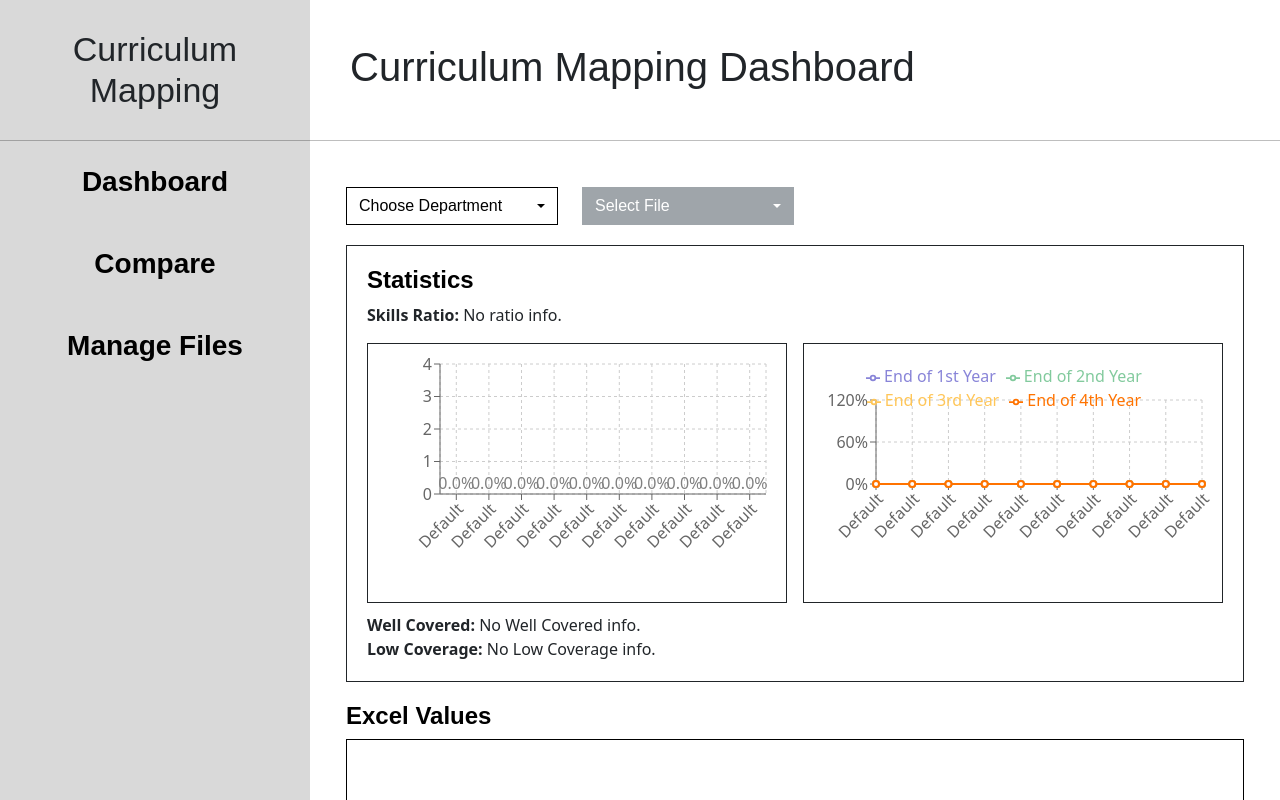
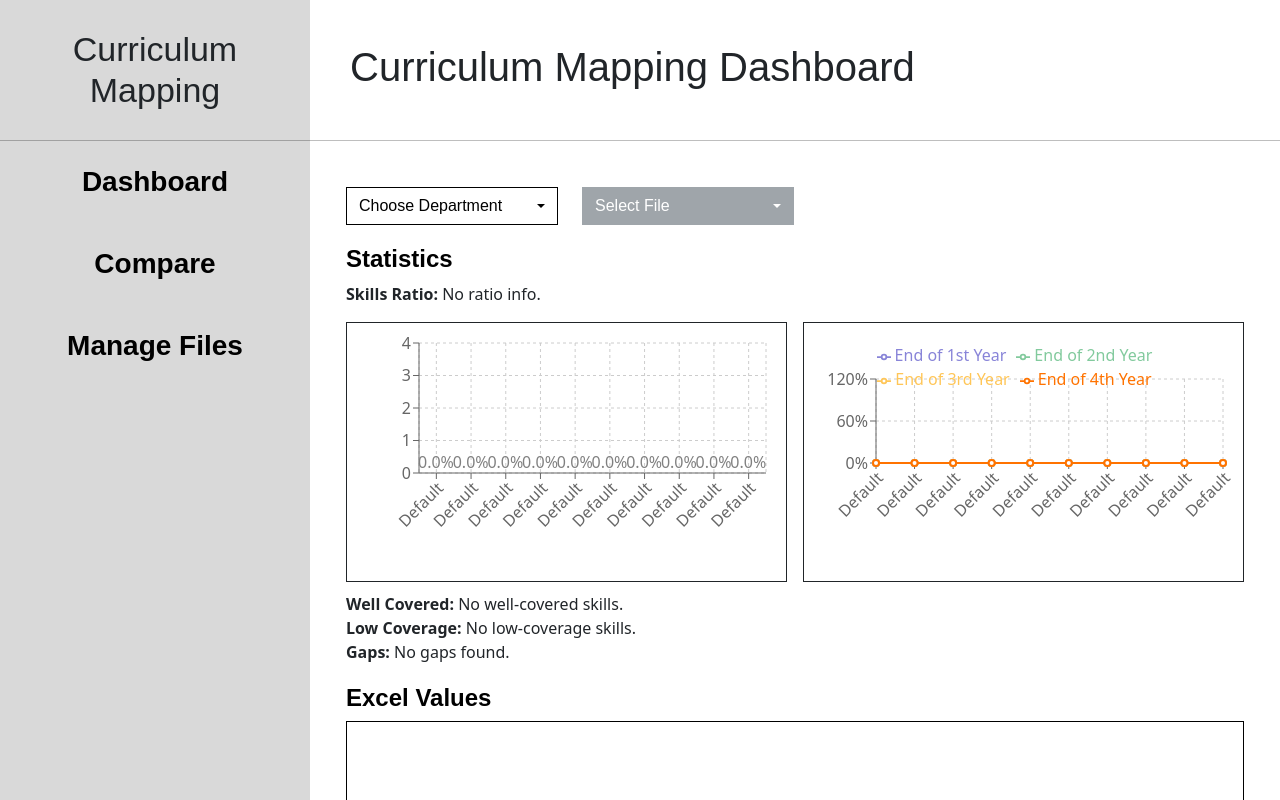
Before and after one commit to Xayonite/CurriculumDashboard, a React (Vite) app: page / in a window 1280 px wide. Built offline with nearby package versions, Linux system fonts and the light colour scheme.

Commit message:
Project 98% Done!
Refine nalang ng designs.

```diff
--- a/src/App.css
+++ b/src/App.css
@@ -58,5 +58,11 @@
 }
 
 .graph-style{
-    max-height: 1000px;
+    width:100%;
+    height:300px;
 }
+
+.chart-download-button{
+    width:100%;
+    height: 40px;
+}
--- /dev/null
+++ b/src/components/chartDownloadButton.jsx
@@ -0,0 +1,31 @@
+import { toPng } from "html-to-image";
+import "../App.css"
+
+const ChartDownloadButton = ({ chartRef, fileName, type = "line" }) => {
+  const handleDownload = () => {
+    if (!chartRef.current) return alert("Chart ref not found!");
+
+    toPng(chartRef.current, { backgroundColor: "white" })
+      .then((dataUrl) => {
+        const link = document.createElement("a");
+        const name = fileName ? fileName.split(".")[0] : "chart";
+        link.download = `${name}-${type}Chart.png`; // ✅ Dynamically set chart type
+        link.href = dataUrl;
+        link.click();
+      })
+      .catch((err) => {
+        console.error(`Failed to download ${type} chart:`, err);
+      });
+  };
+
+  return (
+    <button
+      onClick={handleDownload}
+      className='chart-download-button'
+    >
+      Download {type === "line" ? "Line" : "Bar"} Chart
+    </button>
+  );
+};
+
+export default ChartDownloadButton;
--- /dev/null
+++ b/src/components/formattedList.jsx
@@ -0,0 +1,30 @@
+import React from "react";
+import PropTypes from "prop-types";
+
+function FormattedList({ items, emptyText }) {
+  // Ensure items is always an array
+  if (!Array.isArray(items) || items.length === 0) {
+    return <> {emptyText} </>;
+  }
+
+  if (items.length === 1) return <>{items[0]}.</>;
+
+  const last = items[items.length - 1];
+  return (
+    <>
+      {items.slice(0, -1).join(", ")}, and {last}.
+    </>
+  );
+}
+
+FormattedList.propTypes = {
+  items: PropTypes.arrayOf(PropTypes.string),
+  emptyText: PropTypes.string
+};
+
+FormattedList.defaultProps = {
+  items: [],
+  emptyText: "None."
+};
+
+export default FormattedList;
--- a/src/components/skillBarChart.jsx
+++ b/src/components/skillBarChart.jsx
@@ -1,15 +1,19 @@
-import '../App.css'
 import {
   BarChart, Bar, XAxis, YAxis, Tooltip,
   ResponsiveContainer, CartesianGrid, Cell,
 } from "recharts";
+import { useRef } from "react";
+import ChartDownloadButton from "./chartDownloadButton";
+import '../App.css'
 
-function SkillBarChart({ data }) {
+function SkillBarChart({ skillDistribution, fileName  }) {
+  const chartRef = useRef(null);
+
   return (
-    <div className='graph-style'>
+    <div ref={chartRef} className='graph-style'>
         <ResponsiveContainer width="100%" height={300}>
         <BarChart
-            data={data}
+            data={skillDistribution}
             margin={{ top: 20, right: 20, left: 12, bottom: 70 }}
         >
             <CartesianGrid strokeDasharray="3 3" />
@@ -27,13 +31,20 @@ function SkillBarChart({ data }) {
             name="Coverage (%)"
             label={{ position: "top", formatter: (val) => `${val.toFixed(1)}%` }}
             >
-            {data.map((entry, index) => (
+            {skillDistribution.map((entry, index) => (
                 <Cell key={`cell-${index}`} fill={entry.color} />
             ))}
             </Bar>
         </BarChart>
         </ResponsiveContainer>
-    </div>
+
+        <ChartDownloadButton
+          chartRef={chartRef}
+          fileName={fileName}
+          type="Bar"
+        />
+
+        </div>
   );
 }
 
--- a/src/components/skillsLineChart.jsx
+++ b/src/components/skillsLineChart.jsx
@@ -1,11 +1,15 @@
-import '../App.css';
 import {
   LineChart, Line, XAxis, YAxis, CartesianGrid, Tooltip, Legend, ResponsiveContainer
 } from 'recharts';
+import { useRef } from "react";
+import ChartDownloadButton from './chartDownloadButton';
+import '../App.css';
 
 const COLORS = ["#8884d8", "#82ca9d", "#ffc658", "#ff7300"];
 
-function SkillsLineChart({ lineChartData }) {
+function SkillsLineChart({ lineChartData, fileName }) {
+  const chartRef = useRef(null);
+
   if (!lineChartData) return <div>Loading chart...</div>;
 
   const { skills, series } = lineChartData;
@@ -23,7 +27,7 @@ function SkillsLineChart({ lineChartData }) {
   });
 
   return (
-    <div className='graph-style'>
+    <div ref={chartRef} className='graph-style'>
         <ResponsiveContainer width="100%" height={300}>
         <LineChart
             data={chartData}
@@ -47,7 +51,15 @@ function SkillsLineChart({ lineChartData }) {
             ))}
         </LineChart>
         </ResponsiveContainer>
+
+        <ChartDownloadButton
+          chartRef={chartRef}
+          fileName={fileName}
+          type="Line"
+        />
+
     </div>
+
   );
 }
 
--- a/src/pages/Compare/compare.jsx
+++ b/src/pages/Compare/compare.jsx
@@ -1,11 +1,11 @@
 import { useState, useEffect } from 'react';
-import * as XLSX from 'xlsx';
 import { getFilesByDept } from '../../database/db';
 import SelectDeptBox from '../../components/selectDeptBox';
 import SelectFileBox from '../../components/selectFileBox';
 import SkillBarChart from '../../components/skillBarChart';
 import SkillsLineChart from '../../components/skillsLineChart';
 import { analyzeExcelWithProgression } from '../../components/analytics';
+import FormattedList from '../../components/formattedList';
 import './compare.css';
 
 function Compare() {
@@ -112,19 +112,16 @@ function Compare() {
                     <div className='graphs-container'>
                         <div className='graph-detail'>
                             <p>{fileA} ({deptAName})</p>
-                            <SkillBarChart data={analyticsA?.skillDistribution || defaultSkillDistribution} fileName={fileA} />
+                            <SkillBarChart skillDistribution={analyticsA?.skillDistribution || defaultSkillDistribution} fileName={fileA} />
                             <SkillsLineChart lineChartData={analyticsA?.lineChartData || defaultLineChartData} fileName={fileA} />
                         </div>
                     </div>
 
                     <div className='coverage-container'>
                         <div>
-                            <p><strong>Skill Ratio:</strong> {analyticsA?.ratioOfFocus ?? "None"}</p>
-                            <p><strong>Well Covered:</strong> {analyticsA?.wellCovered || "None"}</p>
-                            <p><strong>Low Coverage:</strong> {analyticsA?.lowCoverage || "None"}</p>
-                            {analyticsA?.gaps?.length > 0 && (
-                                <p><strong>Gaps:</strong> {analyticsA.gaps}</p>
-                            )}
+                            <p><strong>Well Covered:</strong> <FormattedList items={analyticsA?.wellCovered} emptyText="No well-covered skills." /></p>
+                            <p><strong>Low Coverage:</strong> <FormattedList items={analyticsA?.lowCoverage} emptyText="No low-coverage skills." /></p>
+                            <p><strong>Gaps:</strong> <FormattedList items={analyticsA?.gaps} emptyText="No gaps found." /></p>
                         </div>
                     </div>
                 </div>
@@ -150,19 +147,17 @@ function Compare() {
                     <div className='graphs-container'>
                         <div className='graph-detail'>
                             <p>{fileB} ({deptBName})</p>
-                            <SkillBarChart data={analyticsB?.skillDistribution || defaultSkillDistribution} fileName={fileB} />
+                            <SkillBarChart skillDistribution={analyticsB?.skillDistribution || defaultSkillDistribution} fileName={fileB} />
                             <SkillsLineChart lineChartData={analyticsB?.lineChartData || defaultLineChartData} fileName={fileB} />
                         </div>
                     </div>
 
                     <div className='coverage-container'>
                         <div>
-                            <p><strong>Skill Ratio:</strong> {analyticsB?.ratioOfFocus ?? "None"}</p>
-                            <p><strong>Well Covered:</strong> {analyticsB?.wellCovered || "None"}</p>
-                            <p><strong>Low Coverage:</strong> {analyticsB?.lowCoverage || "None"}</p>
-                            {analyticsB?.gaps?.length > 0 && (
-                                <p><strong>Gaps:</strong> {analyticsB.gaps}</p>
-                            )}
+                            <p><strong>Well Covered:</strong> <FormattedList items={analyticsB?.wellCovered} emptyText="No well-covered skills." /></p>
+                            <p><strong>Low Coverage:</strong> <FormattedList items={analyticsB?.lowCoverage} emptyText="No low-coverage skills." /></p>
+                            <p><strong>Gaps:</strong> <FormattedList items={analyticsB?.gaps} emptyText="No gaps found." /></p>
+
                         </div>
                     </div>
                 </div>
--- a/src/pages/Dashboard/dashboard.css
+++ b/src/pages/Dashboard/dashboard.css
@@ -48,11 +48,7 @@
 }
 
 /* Statistics Area */
-.statistics-area{
-    width: 100%;
-}
-
-.statistics-area h1{
+.statistics-container h1{
     font-size: 24px;
     font-weight: bold;
     font-family: Arial, Helvetica, sans-serif;
@@ -123,6 +119,7 @@
     display: flex;
     flex-direction: row;
     gap: 16px;
+    max-height: 1000px;
 }
 
 .graph-style {
--- a/src/pages/Dashboard/dashboard.jsx
+++ b/src/pages/Dashboard/dashboard.jsx
@@ -1,11 +1,12 @@
 import { useState, useEffect } from 'react';
-import * as XLSX from 'xlsx';
 import { getFilesByDept } from '../../database/db';
 import SelectDeptBox from '../../components/selectDeptBox';
 import SelectFileBox from '../../components/selectFileBox';
 import SkillBarChart from '../../components/skillBarChart';
 import SkillsLineChart from '../../components/skillsLineChart';
 import { analyzeExcelWithProgression } from '../../components/analytics';
+import FormattedList from '../../components/formattedList';
+import * as XLSX from 'xlsx';
 import './dashboard.css'
 
 function Dashboard(){
@@ -34,22 +35,6 @@ function Dashboard(){
 
     const handleFileSelect = (fileName) => {
         setSelectedFile(fileName);
-    };
-
-    const handlePreview = async () => {
-        if (selectedFile === "Select File") {
-            alert("Please select a file to preview!");
-            return;
-        }
-
-        const fileRecord = files.find(file => file.fileName === selectedFile);
-        if (!fileRecord) {
-            alert("File not found in database.");
-            return;
-        }
-
-        const url = URL.createObjectURL(fileRecord.file);
-        window.open(url, '_blank'); // Open file in new tab
     };
 
     useEffect(() => {
@@ -158,27 +143,21 @@ function Dashboard(){
 
         </div>
 
-        <div className='statistics-area'>
+        <div className='statistics-container'>
             <h1>Statistics</h1>
-            <div className='statistics-container'>
 
                 {/* Ratios and Shits */}
-
                 <p><strong>Skills Ratio:</strong> {analytics?.ratioOfFocus || "No ratio info."}</p>
 
-
                 <div className='graphs-container'>
-                    <SkillBarChart data={analytics?.skillDistribution || defaultSkillDistribution} fileName={selectedFile}/>
+                    <SkillBarChart skillDistribution={analytics?.skillDistribution || defaultSkillDistribution} fileName={selectedFile}/>
                     <SkillsLineChart lineChartData={analytics?.lineChartData|| defaultLineChartData} fileName={selectedFile} />
                 </div>
 
                 <div className='coverage-container'>
-                    <p><strong>Well Covered:</strong> {analytics?.wellCovered || "No Well Covered info."}</p>
-                    <p><strong>Low Coverage:</strong>  {analytics?.lowCoverage || "No Low Coverage info."}</p>
-                    {analytics?.gaps && analytics.gaps.length > 0 && (
-                        <p><strong>Gaps:</strong> {analytics.gaps}</p>
-                    )}
-                </div>
+                    <p><strong>Well Covered:</strong> <FormattedList items={analytics?.wellCovered} emptyText="No well-covered skills." /></p>
+                    <p><strong>Low Coverage:</strong> <FormattedList items={analytics?.lowCoverage} emptyText="No low-coverage skills." /></p>
+                    <p><strong>Gaps:</strong> <FormattedList items={analytics?.gaps} emptyText="No gaps found." /></p>
                 </div>
         </div>
 
```
Lines whose indentation alone changed are shown as unchanged.
